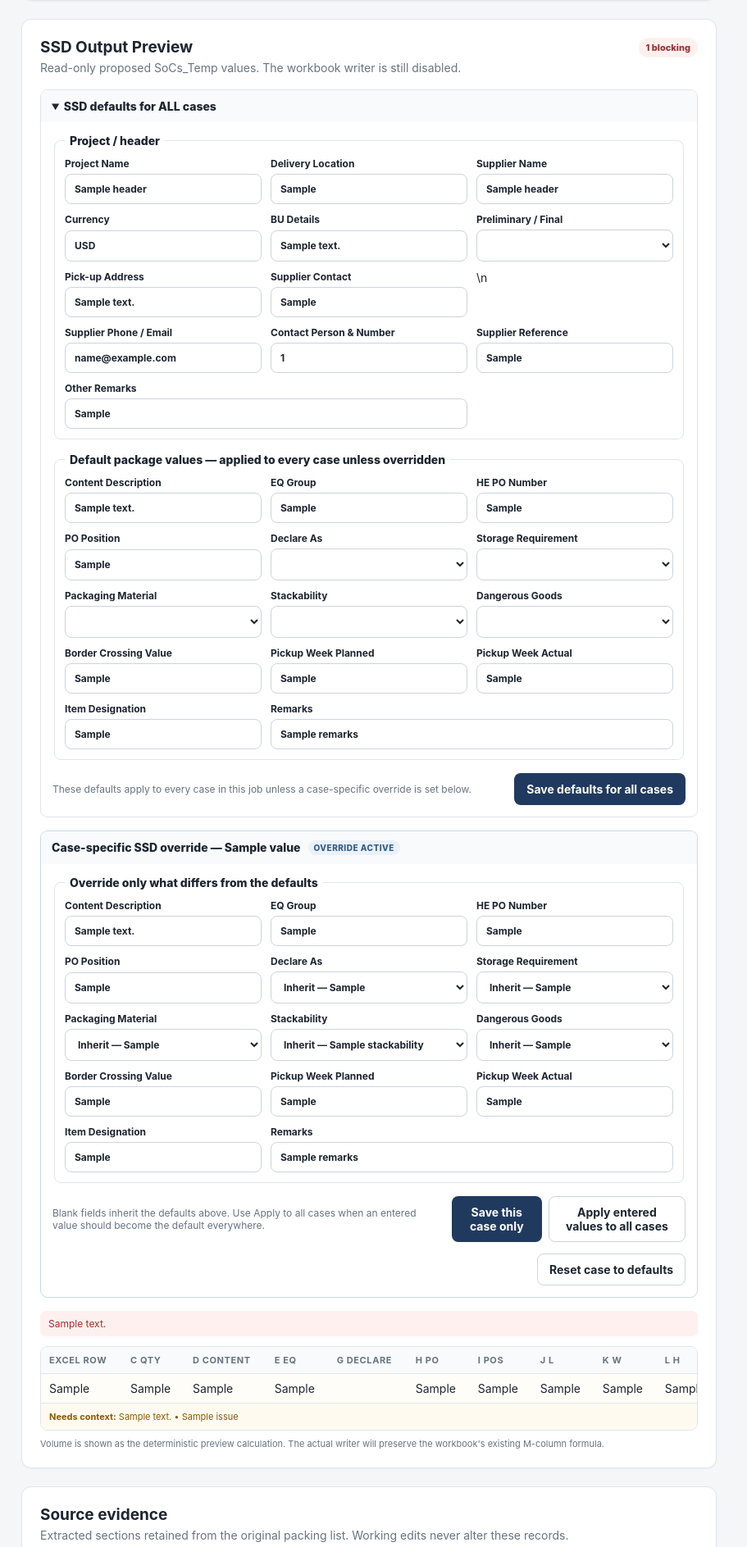
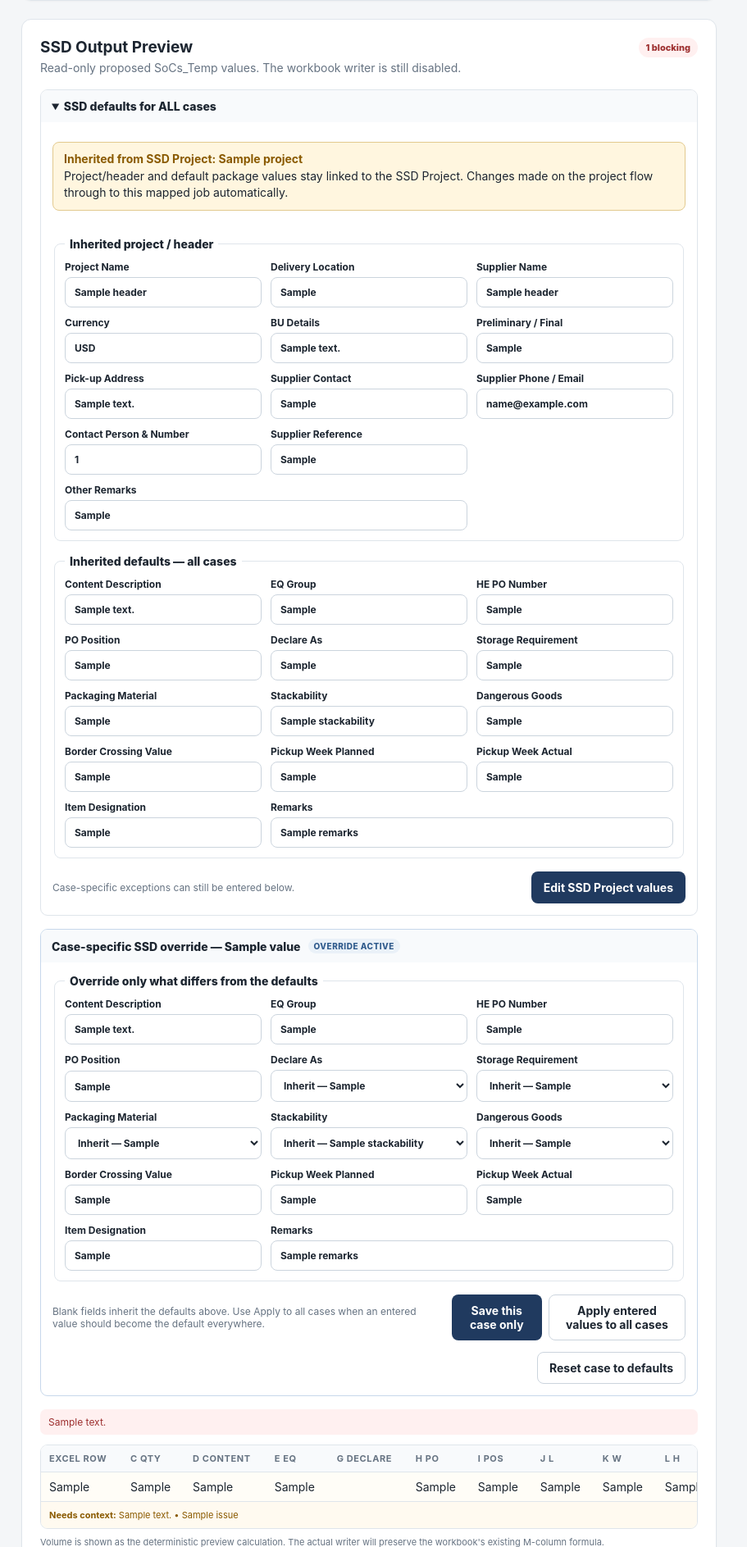
Before and after one commit to zageabb/PackBridge, a Flask app: template packbridge/templates/job.html in a window 1280 px wide, after a click on "SSD defaults for ALL cases". Shown: the part 1322-3209 px from the top of the page at 82% size, without its empty margins (0-911 px from the left). Run offline with Flask 3, Linux system fonts and the light colour scheme; tables that the repository leaves empty hold one stand-in row (values such as "Sample post"); the template is opened without the code that fills it: values that come from a table or form of the project are taken from there, most other values are stand-ins (such as "Sample title", 1, 10 or a date in 2020).

Commit message:
Inherit SSD Project context into mapped jobs
* Inherit SSD project context in mapped job views

* Keep inherited project values separate from job overrides

* Show only local case overrides as job overrides

* Add explicit SSD project inheritance action

* Show inherited SSD Project context after mapping

* Test live SSD Project context inheritance

```diff
--- a/packbridge/templates/job.html
+++ b/packbridge/templates/job.html
@@ -362,6 +362,57 @@
 
         <details class="ssd-context-panel" {% if not ssd_preview or ssd_preview.warnings %}open{% endif %}>
           <summary>SSD defaults for ALL cases</summary>
+          {% if ssd_project %}
+          <div class="ssd-context-form">
+            <div class="validation-notice">
+              <strong>Inherited from SSD Project: {{ ssd_project.name }}</strong>
+              <span>Project/header and default package values stay linked to the SSD Project. Changes made on the project flow through to this mapped job automatically.</span>
+            </div>
+            <fieldset>
+              <legend>Inherited project / header</legend>
+              <label><span>Project Name</span><input value="{{ ssd_context.header.project_name or '' }}" disabled></label>
+              <label><span>Delivery Location</span><input value="{{ ssd_context.header.delivery_location or '' }}" disabled></label>
+              <label><span>Supplier Name</span><input value="{{ ssd_context.header.supplier_name or '' }}" disabled></label>
+              <label><span>Currency</span><input value="{{ ssd_context.header.currency or '' }}" disabled></label>
+              <label><span>BU Details</span><input value="{{ ssd_context.header.bu_details or '' }}" disabled></label>
+              <label><span>Preliminary / Final</span><input value="{{ ssd_context.header.preliminary_final or '' }}" disabled></label>
+              <label><span>Pick-up Address</span><input value="{{ ssd_context.header.pickup_address or '' }}" disabled></label>
+              <label><span>Supplier Contact</span><input value="{{ ssd_context.header.supplier_contact or '' }}" disabled></label>
+              <label><span>Supplier Phone / Email</span><input value="{{ ssd_context.header.supplier_phone_email or '' }}" disabled></label>
+              <label><span>Contact Person &amp; Number</span><input value="{{ ssd_context.header.contact_person_number or '' }}" disabled></label>
+              <label><span>Supplier Reference</span><input value="{{ ssd_context.header.supplier_reference or '' }}" disabled></label>
+              <label class="wide"><span>Other Remarks</span><input value="{{ ssd_context.header.other_remarks or '' }}" disabled></label>
+            </fieldset>
+            <fieldset>
+              <legend>Inherited defaults — all cases</legend>
+              <label><span>Content Description</span><input value="{{ ssd_context.defaults.content_description or '' }}" disabled></label>
+              <label><span>EQ Group</span><input value="{{ ssd_context.defaults.equipment_group or '' }}" disabled></label>
+              <label><span>HE PO Number</span><input value="{{ ssd_context.defaults.purchase_order or '' }}" disabled></label>
+              <label><span>PO Position</span><input value="{{ ssd_context.defaults.purchase_order_position or '' }}" disabled></label>
+              <label><span>Declare As</span><input value="{{ ssd_context.defaults.declare_as or '' }}" disabled></label>
+              <label><span>Storage Requirement</span><input value="{{ ssd_context.defaults.storage_requirement or '' }}" disabled></label>
+              <label><span>Packaging Material</span><input value="{{ ssd_context.defaults.packaging_material or '' }}" disabled></label>
+              <label><span>Stackability</span><input value="{{ ssd_context.defaults.stackability or '' }}" disabled></label>
+              <label><span>Dangerous Goods</span><input value="{{ ssd_context.defaults.dangerous_goods or '' }}" disabled></label>
+              <label><span>Border Crossing Value</span><input value="{{ ssd_context.defaults.border_crossing_value if ssd_context.defaults.border_crossing_value is not none else '' }}" disabled></label>
+              <label><span>Pickup Week Planned</span><input value="{{ ssd_context.defaults.pickup_week_planned or '' }}" disabled></label>
+              <label><span>Pickup Week Actual</span><input value="{{ ssd_context.defaults.pickup_week_actual or '' }}" disabled></label>
+              <label><span>Item Designation</span><input value="{{ ssd_context.defaults.item_designation or '' }}" disabled></label>
+              <label class="wide"><span>Remarks</span><input value="{{ ssd_context.defaults.remarks or '' }}" disabled></label>
+            </fieldset>
+            <div class="ssd-context-actions">
+              <span>Case-specific exceptions can still be entered below.</span>
+              <div class="button-row">
+                <a class="btn btn-primary" href="{{ url_for('projects.view', project_id=ssd_project.id) }}#project-preview">Edit SSD Project values</a>
+                {% if ssd_local_has_header_defaults %}
+                <form method="post" action="{{ url_for('jobs.inherit_ssd_project_context', job_id=job.id) }}" onsubmit="return window.confirm('Clear this job\'s saved header/default overrides and inherit those values from the SSD Project? Case-specific overrides will be kept.');">
+                  <button class="btn btn-secondary" type="submit">Use SSD Project values</button>
+                </form>
+                {% endif %}
+              </div>
+            </div>
+          </div>
+          {% else %}
           <form method="post" action="{{ url_for('jobs.update_ssd_context', job_id=job.id) }}" class="ssd-context-form">
             <fieldset>
               <legend>Project / header</legend>
@@ -441,6 +492,7 @@
               <button class="btn btn-primary" type="submit">Save defaults for all cases</button>
             </div>
           </form>
+          {% endif %}
         </details>
 
         {% if selected_package and selected_package.case_number.working and selected_package.case_number.working.value %}
```
Also changed, not shown: packbridge/routes/jobs.py (+99 -5 lines), tests/test_app_smoke.py (+119 -0 lines).
